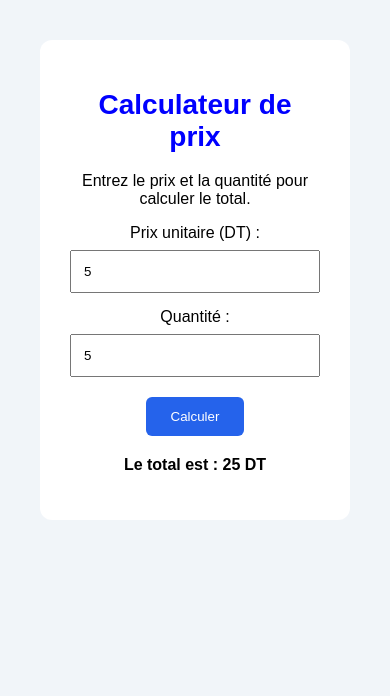
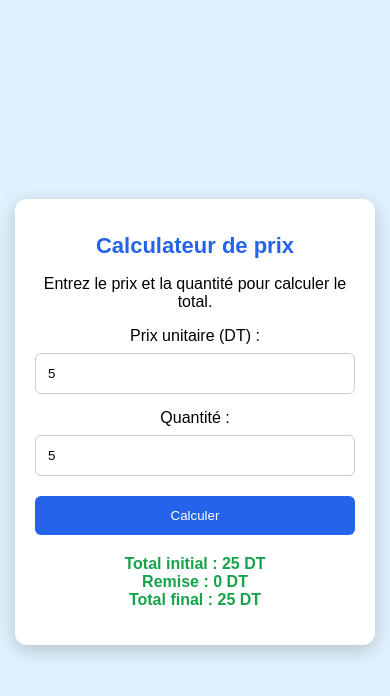
Before and after one commit to hibachehidi/TP_Git_Branches, a plain HTML site: page index.html in a window 390 px wide. Both pictures are taken after typing "5", "5" into the empty fields and a click on the button "Calculer". Drawn offline with Linux system fonts and the light colour scheme.

```diff
--- a/script.js
+++ b/script.js
@@ -1,30 +1,49 @@
+
 // Récupérer les éléments HTML
 let prix = document.getElementById("prix");
 let quantite = document.getElementById("quantite");
-
 let bouton = document.getElementById("btnValider");
-
-
 let resultat = document.getElementById("resultat");
 
 // Ajouter un événement au bouton
 bouton.addEventListener("click", function() {
 
-// Récupérer les valeurs saisies
-let p = Number(prix.value);
-let q = Number(quantite.value);
-if(p<0 || q<1){
-    console.error("Valeurs invalides !");
-}
-else{
-// Calculer le total
-let total = p * q;
+    // Récupérer les valeurs et les convertir en nombres
+    let p = Number(prix.value);
+    let q = Number(quantite.value);
 
-// Afficher le résultat
-resultat.textContent = "Le total est : " + total + " DT";
+    // Vérifier les valeurs saisies
+    if (prix.value === "" || quantite.value === "" || p < 0 || q < 1) {
 
-console.log("Prix :", p);
-console.log("Quantité :", q);
-console.log("Total :", total);
+        resultat.textContent = "Erreur : valeurs invalides !";
+        console.error("Valeurs invalides !");
 
-}});
+    } else {
+
+        // Calculer le total initial
+        let total = p * q;
+
+        // Calculer la remise
+        let remise = 0;
+
+        if (total > 100) {
+            remise = total * 10 / 100;
+        }
+
+        // Calculer le total final
+        let totalFinal = total - remise;
+
+        // Afficher les résultats
+        resultat.innerHTML =
+            "Total initial : " + total + " DT<br>" +
+            "Remise : " + remise + " DT<br>" +
+            "Total final : " + totalFinal + " DT";
+
+        // Afficher dans la Console
+        console.log("Prix :", p);
+        console.log("Quantité :", q);
+        console.log("Total initial :", total);
+        console.log("Remise :", remise);
+        console.log("Total final :", totalFinal);
+    }
+});
--- a/style.css
+++ b/style.css
@@ -1,28 +1,35 @@
+
 * {
     box-sizing: border-box;
 }
 
 body {
     font-family: Arial, sans-serif;
-background-color: #f1f5f9;
+    background-color: #e0f2fe;
     margin: 0;
     padding: 40px;
 
-
-
+    display: flex;
+    justify-content: center;
+    align-items: center;
+    min-height: 100vh;
 }
 
 .container {
+    width: 100%;
     max-width: 500px;
     margin: auto;
     background-color: white;
     padding: 30px;
     border-radius: 12px;
     text-align: center;
+
+    /* Ombre de la carte */
+    box-shadow: 0 5px 20px rgba(0, 0, 0, 0.2);
 }
 
 h1 {
-color: blue;
+    color: #2563eb;
     font-size: 28px;
 }
 
@@ -34,8 +41,9 @@ margin-top: 15px;
 input {
     width: 100%;
     padding: 12px;
-
     margin-top: 8px;
+    border: 1px solid #ccc;
+    border-radius: 6px;
 }
 
 button {
@@ -46,9 +54,38 @@ color: white;
     border: none;
     border-radius: 6px;
     cursor: pointer;
+
+    /* Animation */
+    transition: 0.3s;
+}
+
+/* Animation au survol */
+button:hover {
+    background-color: #1e40af;
+    transform: scale(1.05);
 }
 
 #resultat {
     margin-top: 20px;
     font-weight: bold;
+    color: #16a34a;
 }
+
+/* Adaptation aux mobiles */
+@media screen and (max-width: 600px) {
+    body {
+        padding: 15px;
+    }
+
+    .container {
+        padding: 20px;
+    }
+
+    h1 {
+        font-size: 22px;
+    }
+
+    button {
+        width: 100%;
+    }
+}
```
Also changed, not shown: contact.html (added, +21 -0 lines). Lines whose indentation alone changed are shown as unchanged.
